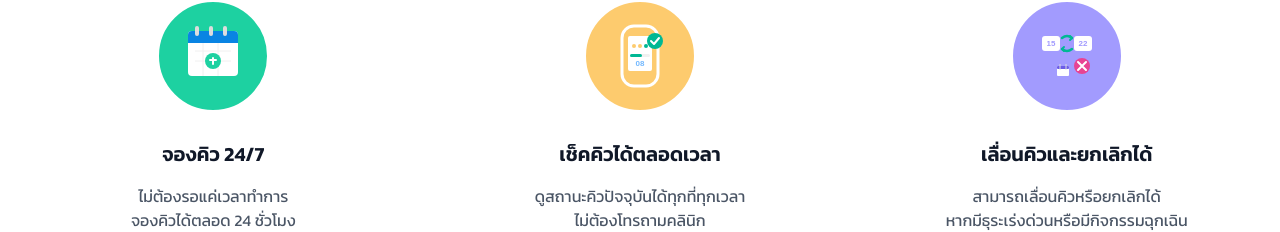
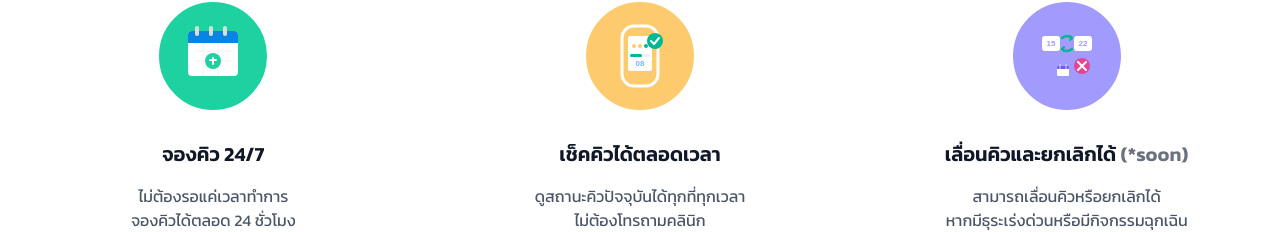
Before and after one commit to Bigpumpum001/ToothToday, a Next.js app in the folder frontend/: page / in a window 1280 px wide. Shown: the part 894-1126 px from the top of the page. Built offline with nearby package versions, Linux system fonts and the light colour scheme; no server answers.

Commit message:
fix(cale grid)

```diff
--- a/frontend/src/app/components/booking/BookingForm.tsx
+++ b/frontend/src/app/components/booking/BookingForm.tsx
@@ -153,7 +153,7 @@ function BookingForm() {
     try {
       if (!token) return alert("กรุณาเข้าสู่ระบบก่อน");
       const decoded = jwtDecode<TokenPayload>(token);
-      console.log("de", decoded);
+      // console.log("de", decoded);
       // }
       const image_url = file ? URL.createObjectURL(file) : "";
       // console.log(selectedDoctor,selectedService,formatDateTimeForPG(datetime),notes||null,image_url)
--- a/frontend/src/app/components/home/ServicesSection.tsx
+++ b/frontend/src/app/components/home/ServicesSection.tsx
@@ -76,7 +76,7 @@ function ServicesSection() {
               ))
             : ""}
         </div> */}
-        <div className="hidden lg:grid lg:grid-cols-4 gap-4">
+        <div className="hidden xl:grid xl:grid-cols-4 gap-4">
           {servicesContent?.slice(0, 4).map((s, index) => (
             <div
               key={index}
@@ -103,7 +103,7 @@ function ServicesSection() {
         </div>
 
         {/* Mobile: horizontal scroll */}
-        <div className="lg:hidden flex gap-4 overflow-x-auto py-2 px-1">
+        <div className="xl:hidden flex gap-4 overflow-x-auto py-2 px-1">
           {servicesContent?.slice(0, 4).map((s, index) => (
             <div
               key={index}
--- a/frontend/src/app/components/home/WhyUsSection.tsx
+++ b/frontend/src/app/components/home/WhyUsSection.tsx
@@ -51,7 +51,7 @@ function WhyUsSection() {
               <ChangeAppointment className="w-30 h-30"/>
             </div>
             <h3 className="text-xl font-semibold text-gray-900 mb-4">
-              เลื่อนคิวและยกเลิกได้
+              เลื่อนคิวและยกเลิกได้ <span className="text-gray-500">(*soon)</span>
             </h3>
             <p className="text-gray-600">
               สามารถเลื่อนคิวหรือยกเลิกได้ <br />
--- a/frontend/src/app/components/login/Login.tsx
+++ b/frontend/src/app/components/login/Login.tsx
@@ -13,7 +13,7 @@ function Login() {
   const handleSubmit = async (e: FormEvent) => {
     e.preventDefault();
     const data = await login({ email, password });
-    console.log(data);
+    // console.log(data);
     if (data.token) {
       localStorage.setItem("token", data.token);
       alert("Login Success!");
--- a/frontend/src/app/components/queue/DoctorSchedule.tsx
+++ b/frontend/src/app/components/queue/DoctorSchedule.tsx
@@ -3,7 +3,7 @@ import { Slot } from "@/app/types/booking";
 import api from "@/app/lib/api";
 function DoctorSchedule() {
   const today = new Date();
-  console.log("today",today.toLocaleDateString('en-CA'))
+  // console.log("today",today.toLocaleDateString('en-CA'))
   const todayStr = today.toLocaleDateString('en-CA'); // YYYY-MM-DD
 
   const [date, setDate] = useState(todayStr);
@@ -15,7 +15,7 @@ function DoctorSchedule() {
       try {
         const res = await api.get(`/appointment/availability/day?date=${d}`);
         setSlots(res.data);
-        console.log("sl",res.data)
+        // console.log("sl",res.data)
       } catch (err) {
         console.error(err);
         setSlots([]);
--- a/frontend/src/app/components/services/Allservices.tsx
+++ b/frontend/src/app/components/services/Allservices.tsx
@@ -32,7 +32,7 @@ function Allservices() {
             </h2>
           </div> */}
         {loading ? "Services is loading ..." : ""}
-        <div className="grid grid-cols sm:grid-cols-2 lg:grid-cols-4 gap-4">
+        <div className="grid grid-cols sm:grid-cols-2 lg:grid-cols-3 2xl:grid-cols-4 gap-4">
           {servicesContent
             ? servicesContent.map((s, index) => (
                 <div
```
